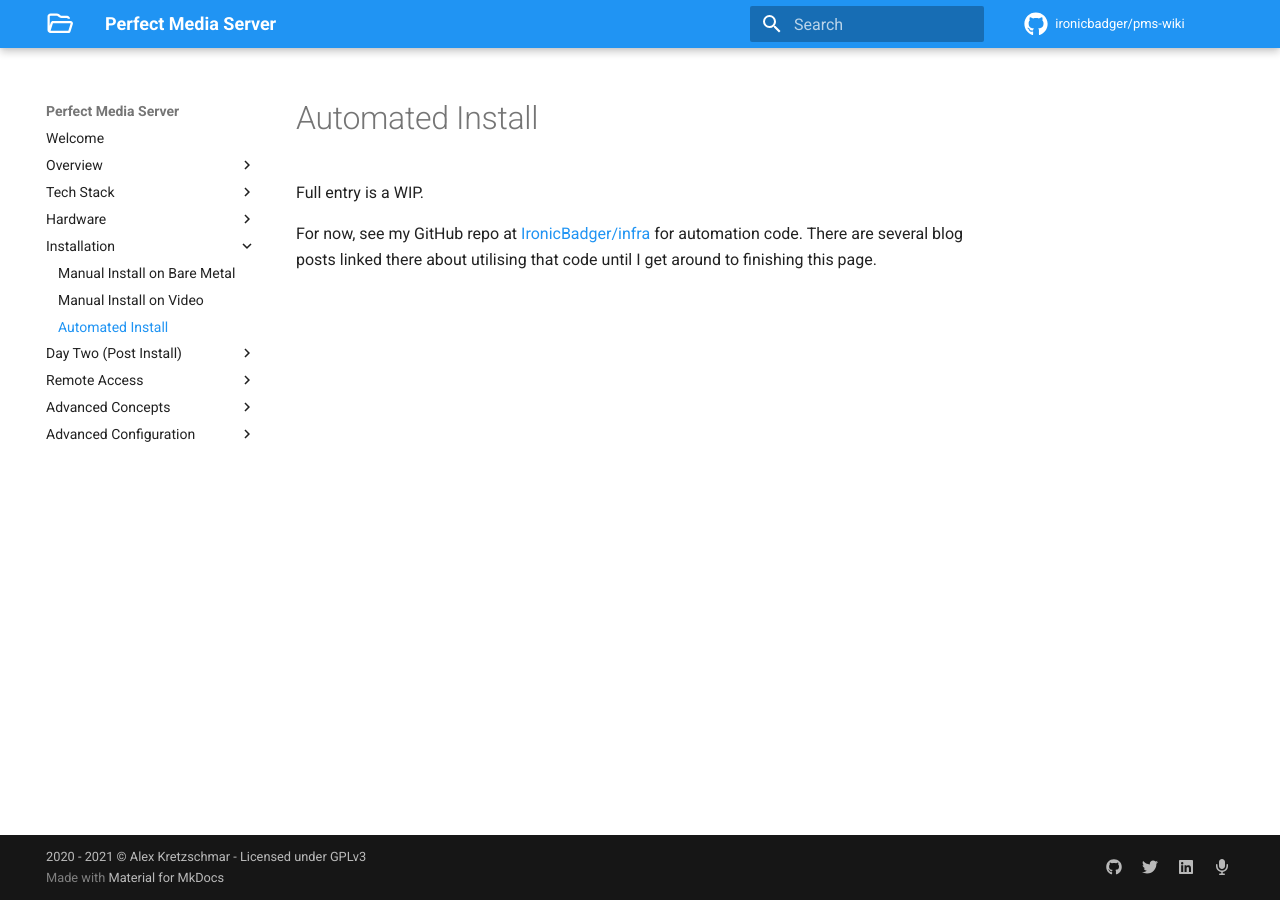
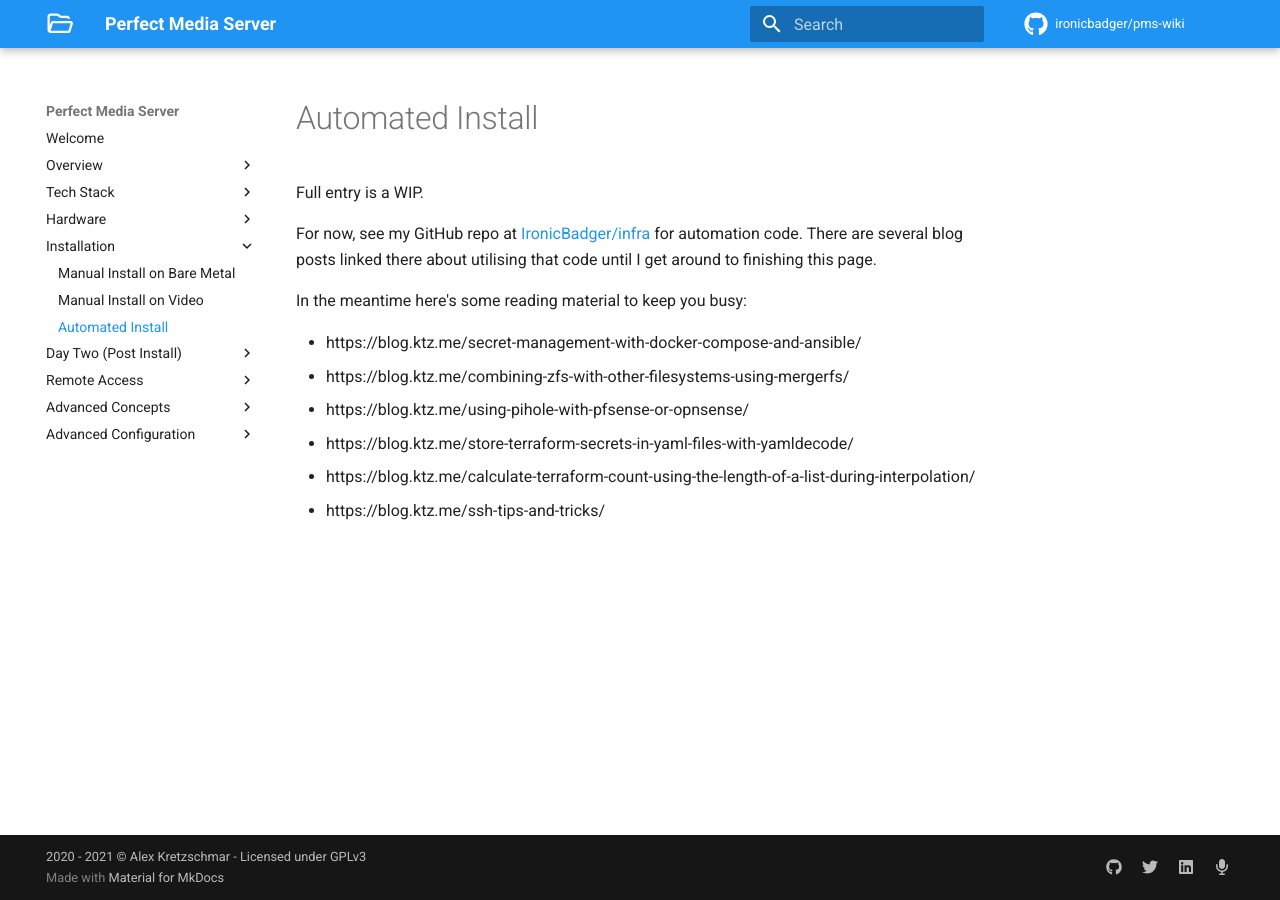
Before and after one commit to ironicbadger/pms-wiki, an MkDocs documentation site: the page built from docs/installation/automated-install.md, in a window 1280 px wide. Built offline with MkDocs 1.6.1 and Material for MkDocs 9.7.7, drawn with Linux system fonts in a browser that asks for light colours; some web fonts are replaced; comment, search, counter and statistics services are not loaded.

Commit message:
added extra reading material to automated install for now

```diff
--- a/docs/installation/automated-install.md
+++ b/docs/installation/automated-install.md
@@ -3,3 +3,12 @@
 Full entry is a WIP.
 
 For now, see my GitHub repo at [IronicBadger/infra](https://github.com/ironicbadger/infra) for automation code. There are several blog posts linked there about utilising that code until I get around to finishing this page.
+
+In the meantime here's some reading material to keep you busy:
+
+- https://blog.ktz.me/secret-management-with-docker-compose-and-ansible/
+- https://blog.ktz.me/combining-zfs-with-other-filesystems-using-mergerfs/
+- https://blog.ktz.me/using-pihole-with-pfsense-or-opnsense/
+- https://blog.ktz.me/store-terraform-secrets-in-yaml-files-with-yamldecode/
+- https://blog.ktz.me/calculate-terraform-count-using-the-length-of-a-list-during-interpolation/
+- https://blog.ktz.me/ssh-tips-and-tricks/
```
